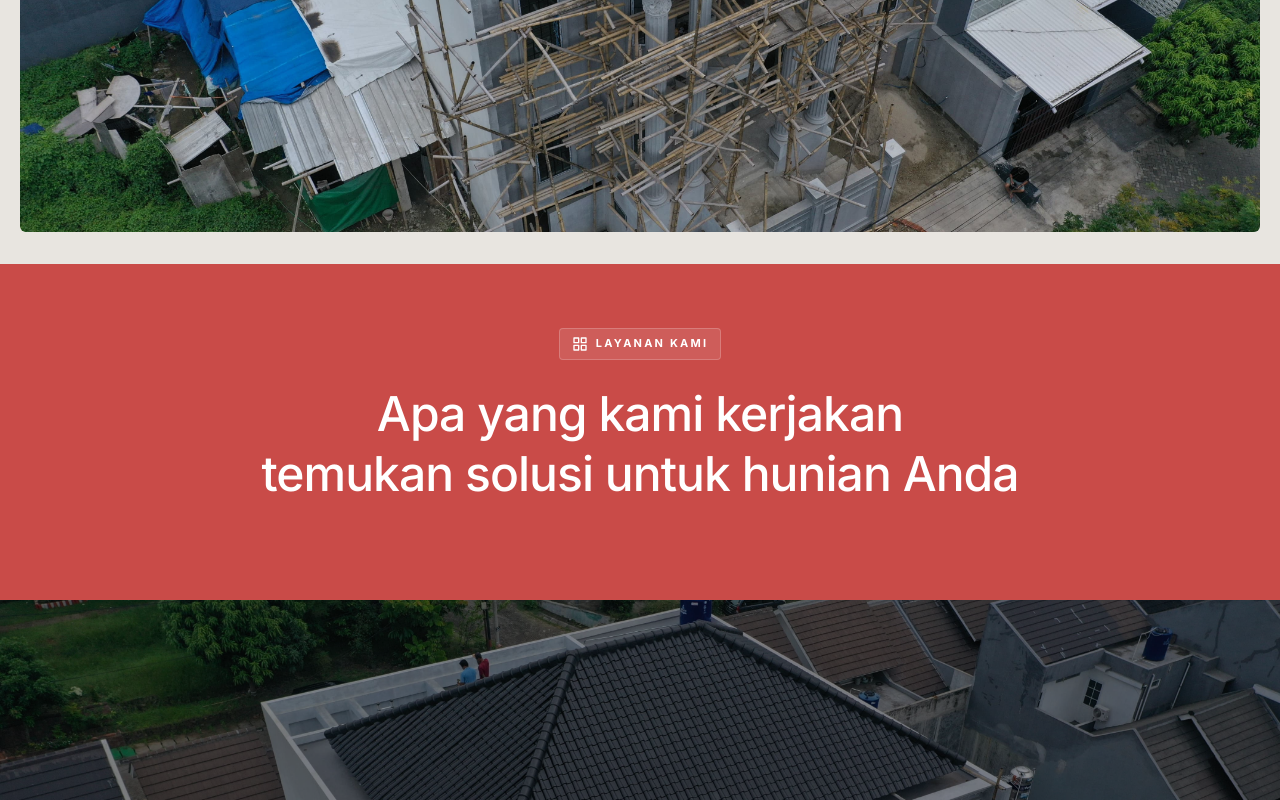
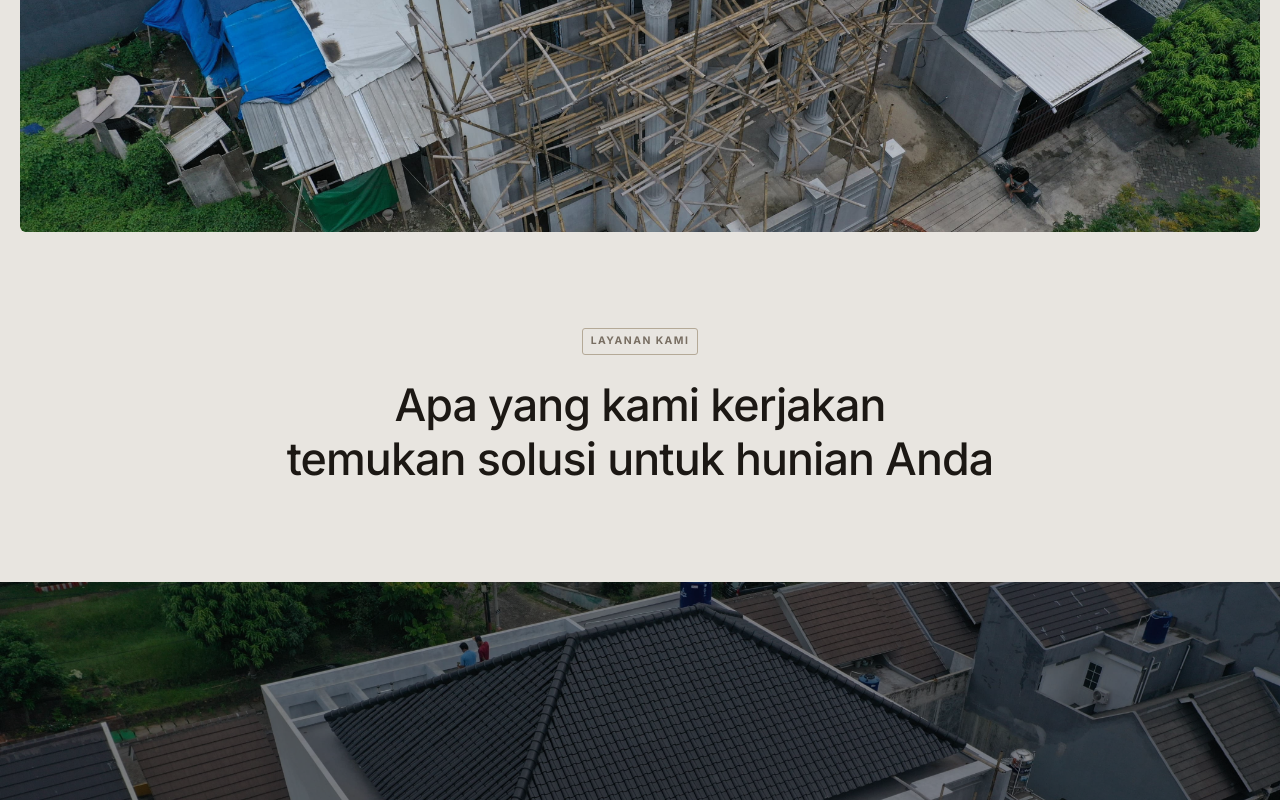
Before and after one commit to acaryawibawantra/desainbangunrenovasi-website, a Next.js app: page / in a window 1280 px wide. Shown: the part 1725-2525 px from the top of the page. Built offline with nearby package versions, Linux system fonts and the light colour scheme.

Commit message:
style(services): fix header text color and typography to match warm cream background

```diff
--- a/components/sections/Services.tsx
+++ b/components/sections/Services.tsx
@@ -8,21 +8,15 @@ import { motion, useScroll, useTransform } from "framer-motion";
 
 export function Services() {
     return (
-        <section id="services" className="relative w-full bg-[#C94B48]">
+        <section id="services" className="relative w-full bg-[#F5F3F0]">
             {/* Section Header */}
-            <div className="pt-24 pb-16 md:pt-16 md:pb-24 text-center relative z-10 bg-[#C94B48] px-6">
-                <div className="inline-flex items-center gap-2 px-3 py-1.5 mb-6 text-[11px] font-bold tracking-[0.2em] text-white uppercase border border-white/20 rounded-sm bg-white/10">
-                    <svg className="w-4 h-4" width="24" height="24" viewBox="0 0 24 24" fill="none" stroke="currentColor" strokeWidth="2" strokeLinecap="round" strokeLinejoin="round">
-                        <rect x="3" y="3" width="7" height="7"></rect>
-                        <rect x="14" y="3" width="7" height="7"></rect>
-                        <rect x="14" y="14" width="7" height="7"></rect>
-                        <rect x="3" y="14" width="7" height="7"></rect>
-                    </svg>
+            <div className="pt-8 pb-12 md:pt-16 md:pb-24 text-center relative z-10 bg-[#e8e5e0] px-6 flex flex-col items-center">
+                <div className="inline-flex items-center gap-2 px-2 py-1 mb-6 text-[0.65rem] font-bold tracking-[0.14em] text-[#786e62] uppercase border border-[#b4a997] rounded-[3px]">
                     <span>LAYANAN KAMI</span>
                 </div>
-                <h5 className="text-[1.2rem] sm:text-3xl md:text-4xl lg:text-5xl font-medium text-white max-w-[95%] sm:max-w-4xl mx-auto leading-[1.3] md:leading-tight tracking-tight text-balance">
-                    Apa yang kami kerjakan <br /> temukan solusi untuk hunian Anda
-                </h5>
+                <h2 className="text-[1.6rem] sm:text-3xl md:text-4xl lg:text-[2.8rem] font-medium text-[#1c1814] max-w-4xl mx-auto leading-[1.2] md:leading-[1.15] tracking-[-0.02em] text-balance">
+                    Apa yang kami kerjakan <br className="hidden sm:block" /> temukan solusi untuk hunian Anda
+                </h2>
             </div>
 
             {/* Sticky Cards Container */}
```
